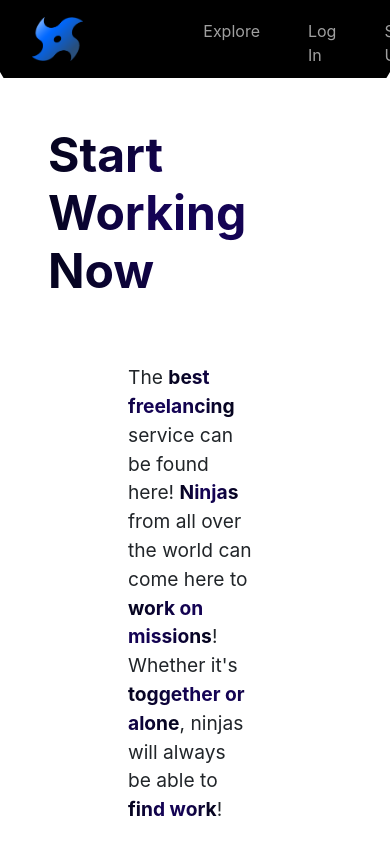
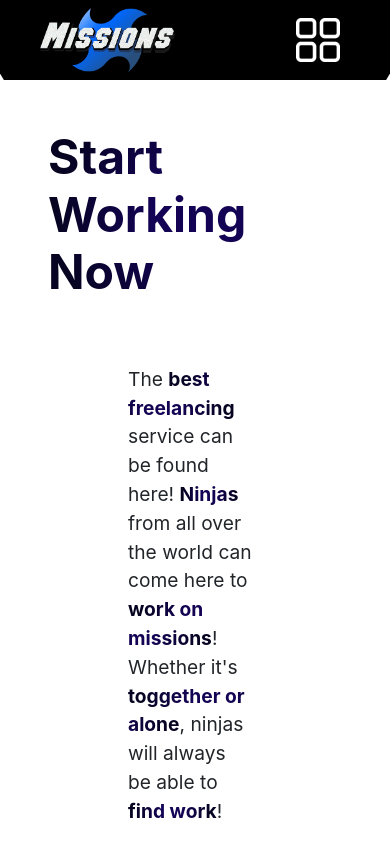
Before and after one commit to an0nangel/missions, a Next.js app: page /home in a window 390 px wide. Shown: the top 844 px of the page. Built offline with nearby package versions, Linux system fonts and the light colour scheme.

Commit message:
Mobile working navbar but still incomplete!

```diff
--- a/components/navbar/Navbar.module.css
+++ b/components/navbar/Navbar.module.css
@@ -24,7 +24,9 @@
 
 .logo {
   width: auto;
-  height: 44px;
+  height: 64px;
+
+  margin: 0.5rem;
 }
 
 .nav_list {
@@ -34,7 +36,7 @@
   width: auto;
   height: 100%;
 
-  color: rgb(160, 160, 160);
+  color: rgb(200, 200, 200);
   font-size: 1rem;
 
   margin-left: 4rem;
@@ -47,6 +49,7 @@
 }
 
 .nav_item:hover {
+  color: grey;
   text-decoration: underline;
 }
 
@@ -67,3 +70,70 @@
   font-size: 1.6rem;
   background: linear-gradient(0deg, rgba(66,4,126,1) 0%, rgba(0,41,94,1) 100%);
 }
+
+/* Mobile Part */
+
+.mobile_container {
+  display: flex;
+  background-color: black;
+
+  height: 40vh;
+}
+
+.mnav_list {
+  display: flex;
+  flex-direction: column;
+  justify-content: space-around;
+
+  width: auto;
+  height: 100%;
+
+  color: rgb(200, 200, 200);
+  font-size: 1rem;
+
+  margin-bottom: 9rem;
+}
+
+.mobile_container {
+  display: none;
+}
+
+.menu_button {
+  background-color: transparent;
+
+  width: 48px;
+  height: 48px;
+
+  margin-right: 3rem;
+  padding: .1rem;
+
+  display: none;
+}
+
+.menu_icon {
+  width: 100%;
+  height: 100%;
+}
+
+#show {
+  display: flex;
+}
+
+
+@media (max-width: 768px) {
+  .nav_list {
+    display: none;
+  }
+
+  .start_button {
+    display: none;
+  }
+
+  .menu_button {
+    display: block;
+  }
+
+  .mobile_container > .start_button {
+    display: block;
+  }
+}
--- a/components/navbar/navbar.jsx
+++ b/components/navbar/navbar.jsx
@@ -1,7 +1,30 @@
+import React from 'react';
 import styles from './Navbar.module.css';
 
+
+function handleClick(state, setState) {
+  setState(!state);
+}
+
+
 export default function Navbar(props) {
+  const [dropdown, setDropdown] = React.useState(false);
+
   return (
+    <header>
+      <section className={styles.mobile_container} id={dropdown ? styles.show : null}>
+        <ul className={styles.mnav_list}>
+          <li className={styles.nav_item}><a href=".">Explore</a></li>
+          <li className={styles.nav_item}><a href=".">Log In</a></li>
+          <li className={styles.nav_item}><a href=".">Sign Up</a></li>
+          <li className={styles.nav_item}><a href=".">Help</a></li>
+        </ul>
+
+        <button className={styles.start_button}>
+          Start Now
+        </button>
+      </section>
+
       <nav className={styles.nav}>
         <section className={styles.opt_container}>
           <a href="/"><img src="/logo.png" alt="logo" className={styles.logo} /></a>
@@ -14,9 +37,14 @@ export default function Navbar(props) {
           </ul>
         </section>
 
+        <button className={styles.menu_button} onClick={() => handleClick(dropdown, setDropdown)}>
+          <img src="/menu.png" alt="menu" className={styles.menu_icon} />
+        </button>
+
         <button className={styles.start_button}>
           Start Now
         </button>
       </nav>
+    </header>
   );
 }
```
Also changed, not shown: public/logo.png, public/menu.png (added). Lines whose indentation alone changed are shown as unchanged.
